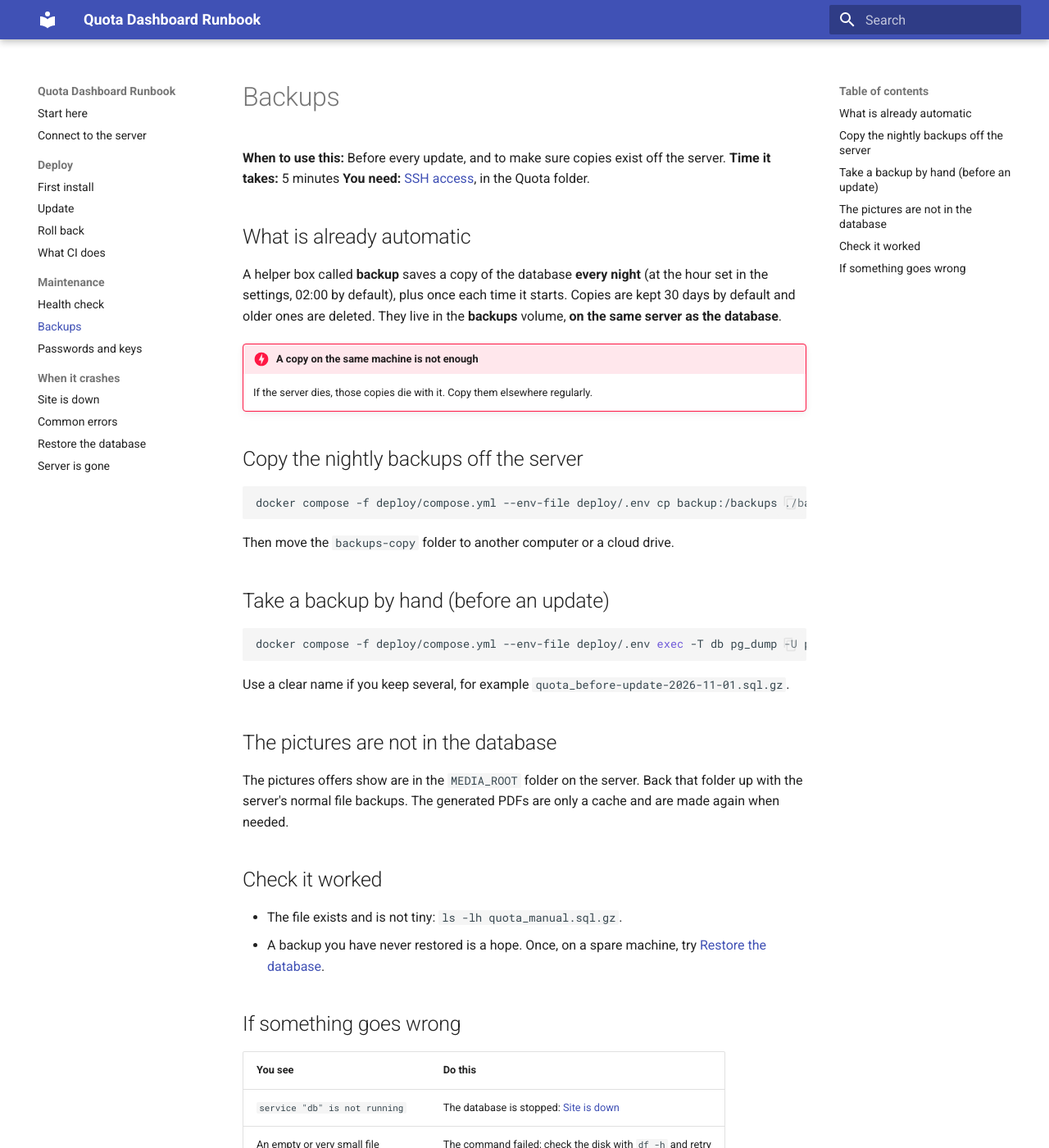
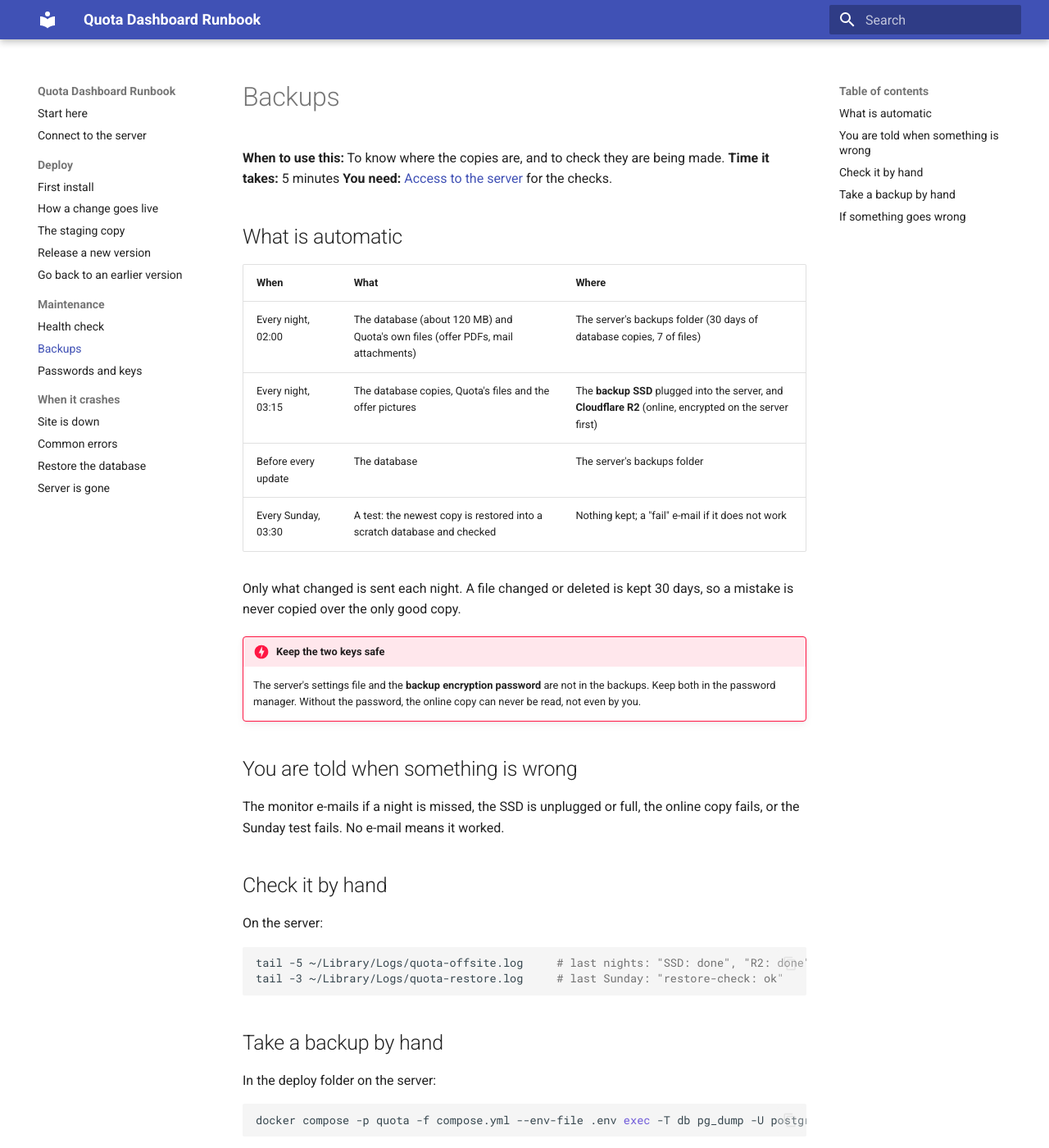
Before and after one commit to tareqjdtours/quota-docs, an MkDocs documentation site: the page built from docs/maintenance/backups.md, in a window 1280 px wide and 1400 px high. Shown: the whole window at 82% size. Built offline with MkDocs 1.6.1 and Material for MkDocs 9.7.7, drawn with Linux system fonts in a browser that asks for light colours; some of the changed text lies outside the part shown.

Commit message:
Runbook: the pipeline (CI, Security, staging, Release to production), rollback by release tag, three-copy backups
Co-Authored-By: Claude Opus 5.5 <noreply@anthropic.com>

````diff
--- a/docs/deploy/automatic.md
+++ b/docs/deploy/automatic.md
@@ -1,32 +1,40 @@
-# What happens when code is pushed (CI)
+# How a change reaches the office (the pipeline)
 
-**When to use this:** You want to know what the green or red tick on GitHub means.
-**Time it takes:** 3 minutes to read
+**When to use this:** You want to know what the ticks on GitHub mean and how a change goes live.
+**Time it takes:** 5 minutes to read
 
 ## The short version
 
-Every push to the `main` branch and every pull request starts a robot called **CI**
-on GitHub. It:
+```
+push to main ─► CI: style check + tests ─► builds the new version ─► the staging copy installs it
+                Security: secrets, libraries, known holes                        │
+                                                       you try it on staging ◄───┘
+you press "Release to production" ─► the office server installs it within minutes
+   (backup first, then update, then checks; if anything is wrong it goes back by itself)
+```
 
-1. starts a temporary database,
-2. checks the code style,
-3. runs the automatic tests.
+Nothing goes live in the office until someone presses **Release to production**.
 
-That is **all** it does. **It does not update the server.** A green tick means
-"the code passed its tests", not "it is live".
-
-## To put a new version live
-
-Follow [Update to a new version](update.md).
-
-## Reading the result
+## The robots on GitHub
 
 Open the repository on GitHub → **Actions** tab.
 
+| Robot | When | What it does |
+|---|---|---|
+| **CI** | Every push and pull request | Checks the code style and runs the tests. On `main`, when they pass, builds the new version. |
+| **Security** | Every push, and every Monday | Looks for passwords committed by mistake, libraries with known security holes, and holes in the built version. |
+| **Release to production** | Only when someone presses it | Marks the version staging runs as the one the office server should run. |
+
 | You see | Meaning |
 |---|---|
-| Green tick | Tests passed. Safe to [update](update.md). |
-| Red cross | A test or style check failed. **Do not update.** Tell the developer. |
+| Green tick on CI | Tests passed; staging gets it within minutes. |
+| Red cross on CI | A test or style check failed. Nothing was built; staging and the office stay as they were. Tell the developer. |
+| Red cross on Security | A library needs updating or something looks like a password. Not urgent for the site, but tell the developer this week. |
 | Yellow dot | Still running. Wait. |
 
-_Last checked: YYYY-MM-DD_
+## Next
+
+- Try a change before it goes live: [The staging copy](staging.md)
+- Put it live: [Release a new version](update.md)
+
+_Last checked: 2026-11-08_
--- a/docs/deploy/rollback.md
+++ b/docs/deploy/rollback.md
@@ -1,45 +1,32 @@
-# Go back to the last working version
+# Go back to an earlier version
 
-**When to use this:** A new version broke something and you need the old one.
-**Time it takes:** 15 minutes
-**You need:** [SSH access](../connect.md) and the version codes you wrote down before the update.
+**When to use this:** A released version works but something in it is wrong, and you want the one before.
+**Time it takes:** 5 minutes
+**You need:** A GitHub account with write access. No server access.
 
 !!! warning "Going back does not undo database changes"
-    The database update (step 3 of [Update](update.md)) only moves forward. If the new version changed the database and the old code cannot work with it, [restore the backup](../crashes/restore-database.md) taken before the update.
-
-## Before you start
-
-- [ ] Take a [backup](../maintenance/backups.md) of the current state.
-- [ ] Have the two old version codes (backend and frontend).
+    Database updates only move forward. They are written so the earlier version keeps working. If it ever does not, [restore the backup](../crashes/restore-database.md) the server took just before the update (`pre-update_...` in the backups folder).
 
 ## Steps
 
-1. In the Quota folder, check out the old versions:
-
-   ```bash
-   git checkout <old-backend-code>
-   git -C frontend checkout <old-frontend-code>
-   ```
-
-2. Rebuild and restart:
-
-   ```bash
-   docker compose -f deploy/compose.yml --env-file deploy/.env up -d --build
-   ```
+1. GitHub → the repository (backend or frontend) → **Packages** → `quota-backend` (or `quota-frontend`).
+2. Find the release you want: each one is kept as `prod-<date>-<time>`.
+3. **Actions** → **Release to production** → **Run workflow**, type that name instead of `main`, press the green button.
+4. Wait about 5 minutes.
 
 ## Check it worked
 
-- `docker compose -f deploy/compose.yml --env-file deploy/.env ps` shows all boxes running.
-- Sign in and open a quote.
+- Sign in and open an order.
+- The release run's summary names the version you typed.
 
-!!! danger "Remember to return to the latest later"
-    The server is now parked on an old version. When the fix is ready, run `git checkout main && git pull` (and the same with `git -C frontend`) before following [Update](update.md), or future updates will not work.
+!!! tip "Back to normal"
+    The next time you press Release to production with `main`, the office follows the latest again.
 
 ## If something goes wrong
 
 | You see | Do this |
 |---|---|
 | Errors about missing columns | The database is ahead of the code. [Restore the backup](../crashes/restore-database.md). |
-| `error: pathspec ... did not match` | The version code is wrong. Check it with `git log --oneline`. |
+| The release run is red: "not a tag" or "not found" | The name is wrong. Copy it again from Packages. |
 
-_Last checked: YYYY-MM-DD_
+_Last checked: 2026-11-08_
--- /dev/null
+++ b/docs/deploy/staging.md
@@ -0,0 +1,30 @@
+# The staging copy
+
+**When to use this:** You want to try a change on real data before it reaches the office.
+**Time it takes:** however long you need to try it
+
+## What it is
+
+A second Quota on the same server, on **port 8080** of the server's office address. Every change that passes
+the tests is installed there automatically within minutes. Its data is a copy of the real Quota.
+
+## What is switched off on staging
+
+So nothing you do there reaches a client, a hotel or another system:
+
+- **No e-mail leaves.** Everything "sent" lands in a mail catcher on the server instead.
+- **Mailboxes are not read** and cannot be opened from staging.
+- **No reminders** go to clients, and no daily digest.
+- **Nothing is written** to the CRM or the old Access system.
+- **Pictures are read-only.** Uploading a picture fails on staging; that is expected.
+
+## Refresh its data
+
+Its data does not follow the real Quota by itself. The developer refreshes it from the real one when needed
+(the commands are in `deploy/README.md`, "The staging copy").
+
+## Next
+
+When it works: [Release a new version](update.md).
+
+_Last checked: 2026-11-08_
--- a/docs/deploy/update.md
+++ b/docs/deploy/update.md
@@ -1,62 +1,37 @@
-# Update to a new version
+# Release a new version
 
-**When to use this:** The developers pushed new code and you want it live.
-**Time it takes:** 10 minutes
-**You need:** [SSH access](../connect.md). Nothing updates automatically, so someone has to do this.
+**When to use this:** A change works on [the staging copy](staging.md) and you want it in the office.
+**Time it takes:** 5 minutes
+**You need:** A GitHub account with write access to the two Quota repositories. No server access.
 
-!!! warning "Staff may see a short pause"
-    The site restarts. Do it outside office hours when you can.
+!!! note "Staff may see a pause of under a minute"
+    The site restarts while the new version starts. Release outside busy hours when you can.
 
 ## Before you start
 
-- [ ] Be in the Quota folder on the server.
-- [ ] [Take a backup](../maintenance/backups.md).
-- [ ] Check GitHub: the latest push on `main` should have a green tick (its tests passed).
-- [ ] Write down the version you are on, so you can go back:
-
-  ```bash
-  git rev-parse --short HEAD
-  git -C frontend rev-parse --short HEAD
-  ```
+- [ ] The latest **CI** run on `main` has a green tick.
+- [ ] You tried the change on [the staging copy](staging.md).
 
 ## Steps
 
-1. Download the new code for both repositories:
-
-   ```bash
-   git pull
-   git -C frontend pull
-   ```
-
-2. Rebuild and restart:
-
-   ```bash
-   docker compose -f deploy/compose.yml --env-file deploy/.env up -d --build
-   ```
-
-3. **Update the database.** This is not automatic. Skipping it causes errors.
-
-   ```bash
-   docker compose -f deploy/compose.yml --env-file deploy/.env exec backend alembic upgrade head
-   ```
+1. GitHub → the **backend** repository → **Actions** → **Release to production** → **Run workflow**. Leave `main` and press the green button.
+2. If the screens changed, do the same in the **frontend** repository.
+3. Wait about 5 minutes. The office server checks every 2 minutes, takes a backup, updates the database and starts the new version.
 
 ## Check it worked
 
-```bash
-docker compose -f deploy/compose.yml --env-file deploy/.env ps
-curl http://localhost/health
-```
-
-- `db`, `backend`, `frontend` and `backup` are running.
-- Open the site, sign in, open a quote, and open its offer.
+- The release run on GitHub has a green tick, and its summary names the version.
+- Open Quota, sign in, open an order and its offer.
+- No "update failed" e-mail arrived from the monitor.
 
 ## If something goes wrong
 
+The server checks the new version itself. If it does not start properly, it **puts the previous version back on its own** and the monitor e-mails "fail".
+
 | You see | Do this |
 |---|---|
-| `git pull` says local changes would be overwritten | Someone edited files on the server. Do not force it; ask the developer. |
-| Pages show errors about a missing column or table | Step 3 was not run, or failed. Run it and read the message. |
-| The database update step fails | [Go back](rollback.md), then tell the developer the error. |
-| Site is down after the update | [Site is down](../crashes/site-down.md) |
+| A "fail" e-mail after a release | The old version is running again. Tell the developer; the log is on the server in `~/Library/Logs/quota-update.log`. |
+| The release run is red | Nothing changed in the office. Check you typed a real version name. |
+| The new version runs but something is wrong | [Go back to an earlier version](rollback.md). |
 
-_Last checked: YYYY-MM-DD_
+_Last checked: 2026-11-08_
--- a/docs/maintenance/backups.md
+++ b/docs/maintenance/backups.md
@@ -1,52 +1,54 @@
 # Backups
 
-**When to use this:** Before every update, and to make sure copies exist off the server.
+**When to use this:** To know where the copies are, and to check they are being made.
 **Time it takes:** 5 minutes
-**You need:** [SSH access](../connect.md), in the Quota folder.
+**You need:** [Access to the server](../connect.md) for the checks.
 
-## What is already automatic
+## What is automatic
 
-A helper box called **backup** saves a copy of the database **every night** (at
-the hour set in the settings, 02:00 by default), plus once each time it starts.
-Copies are kept 30 days by default and older ones are deleted. They live in the
-**backups** volume, **on the same server as the database**.
+| When | What | Where |
+|---|---|---|
+| Every night, 02:00 | The database (about 120 MB) and Quota's own files (offer PDFs, mail attachments) | The server's backups folder (30 days of database copies, 7 of files) |
+| Every night, 03:15 | The database copies, Quota's files and the offer pictures | The **backup SSD** plugged into the server, and **Cloudflare R2** (online, encrypted on the server first) |
+| Before every update | The database | The server's backups folder |
+| Every Sunday, 03:30 | A test: the newest copy is restored into a scratch database and checked | Nothing kept; a "fail" e-mail if it does not work |
 
-!!! danger "A copy on the same machine is not enough"
-    If the server dies, those copies die with it. Copy them elsewhere regularly.
+Only what changed is sent each night. A file changed or deleted is kept 30 days, so a mistake is never copied
+over the only good copy.
 
-## Copy the nightly backups off the server
+!!! danger "Keep the two keys safe"
+    The server's settings file and the **backup encryption password** are not in the backups. Keep both in the
+    password manager. Without the password, the online copy can never be read, not even by you.
+
+## You are told when something is wrong
+
+The monitor e-mails if a night is missed, the SSD is unplugged or full, the online copy fails, or the Sunday
+test fails. No e-mail means it worked.
+
+## Check it by hand
+
+On the server:
 
 ```bash
-docker compose -f deploy/compose.yml --env-file deploy/.env cp backup:/backups ./backups-copy
+tail -5 ~/Library/Logs/quota-offsite.log     # last nights: "SSD: done", "R2: done"
+tail -3 ~/Library/Logs/quota-restore.log     # last Sunday: "restore-check: ok"
 ```
 
-Then move the `backups-copy` folder to another computer or a cloud drive.
+## Take a backup by hand
 
-## Take a backup by hand (before an update)
+In the deploy folder on the server:
 
 ```bash
-docker compose -f deploy/compose.yml --env-file deploy/.env exec -T db pg_dump -U postgres quota | gzip > quota_manual.sql.gz
+docker compose -p quota -f compose.yml --env-file .env exec -T db pg_dump -U postgres quota | gzip > quota_manual.sql.gz
 ```
-
-Use a clear name if you keep several, for example `quota_before-update-2026-11-01.sql.gz`.
-
-## The pictures are not in the database
-
-The pictures offers show are in the `MEDIA_ROOT` folder on the server. Back that
-folder up with the server's normal file backups. The generated PDFs are only a
-cache and are made again when needed.
-
-## Check it worked
-
-- The file exists and is not tiny: `ls -lh quota_manual.sql.gz`.
-- A backup you have never restored is a hope. Once, on a spare machine, try [Restore the database](../crashes/restore-database.md).
 
 ## If something goes wrong
 
 | You see | Do this |
 |---|---|
-| `service "db" is not running` | The database is stopped: [Site is down](../crashes/site-down.md) |
-| An empty or very small file | The command failed; check the disk with `df -h` and retry |
-| "pg_dump failed" in the backup log | Check the disk and the database password in the settings |
+| "SSD is not there (drive unplugged?)" | Plug the SSD back in; it is checked again the next night. |
+| "only N GB free" on the SSD | Tell the developer; older copies can be kept for fewer days. |
+| "the newest dump is N hours old" | The nightly backup stopped: [Site is down](../crashes/site-down.md) and check the `backup` box is running. |
+| "R2: copying ... failed" | Internet down that night, or the R2 key expired. Tell the developer if it repeats. |
 
-_Last checked: YYYY-MM-DD_
+_Last checked: 2026-11-08_
--- a/mkdocs.yml
+++ b/mkdocs.yml
@@ -14,9 +14,10 @@ nav:
   - Connect to the server: connect.md
   - Deploy:
       - First install: deploy/first-install.md
-      - Update: deploy/update.md
-      - Roll back: deploy/rollback.md
-      - What CI does: deploy/automatic.md
+      - How a change goes live: deploy/automatic.md
+      - The staging copy: deploy/staging.md
+      - Release a new version: deploy/update.md
+      - Go back to an earlier version: deploy/rollback.md
   - Maintenance:
       - Health check: maintenance/health-checks.md
       - Backups: maintenance/backups.md
````
